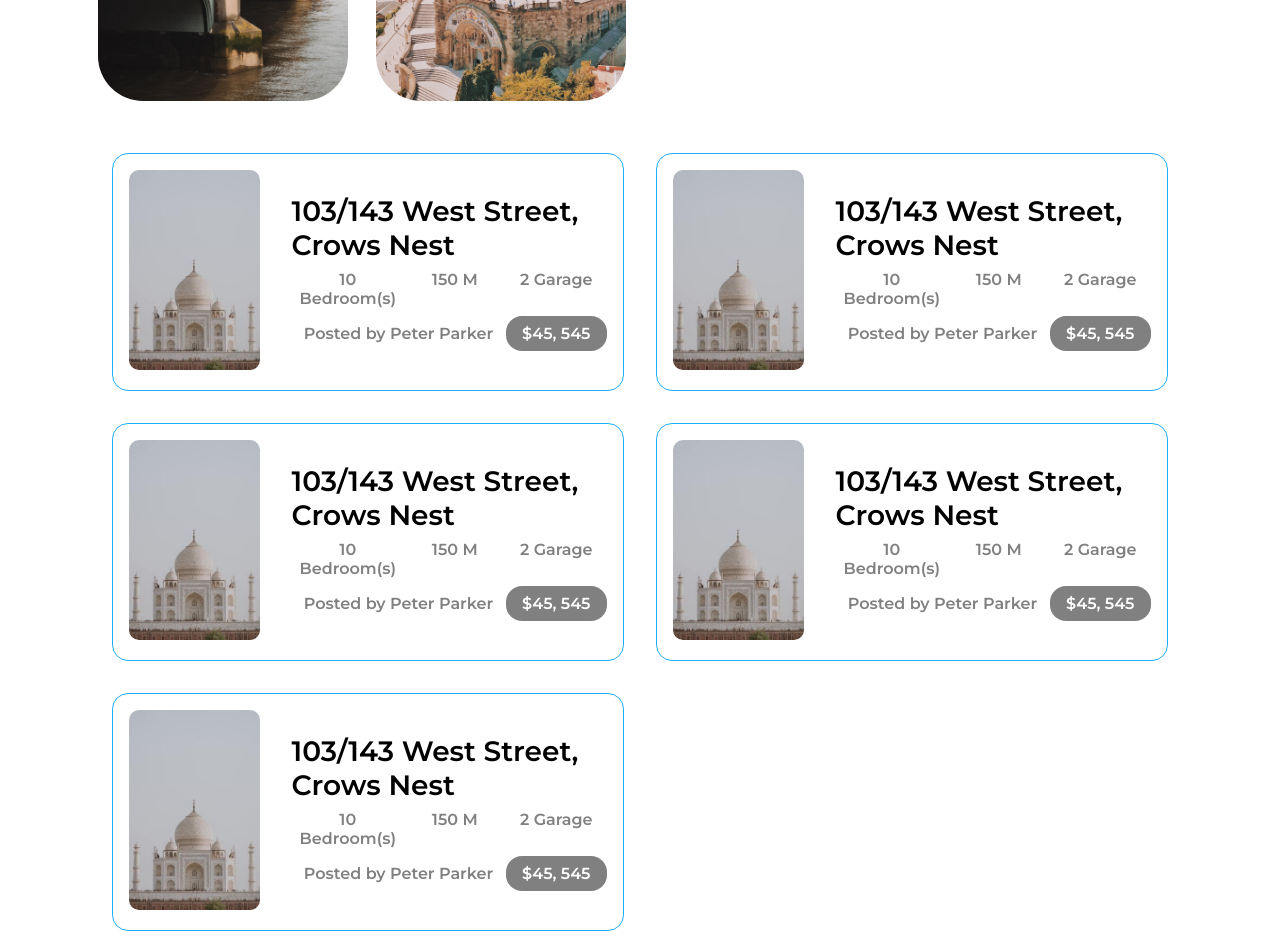
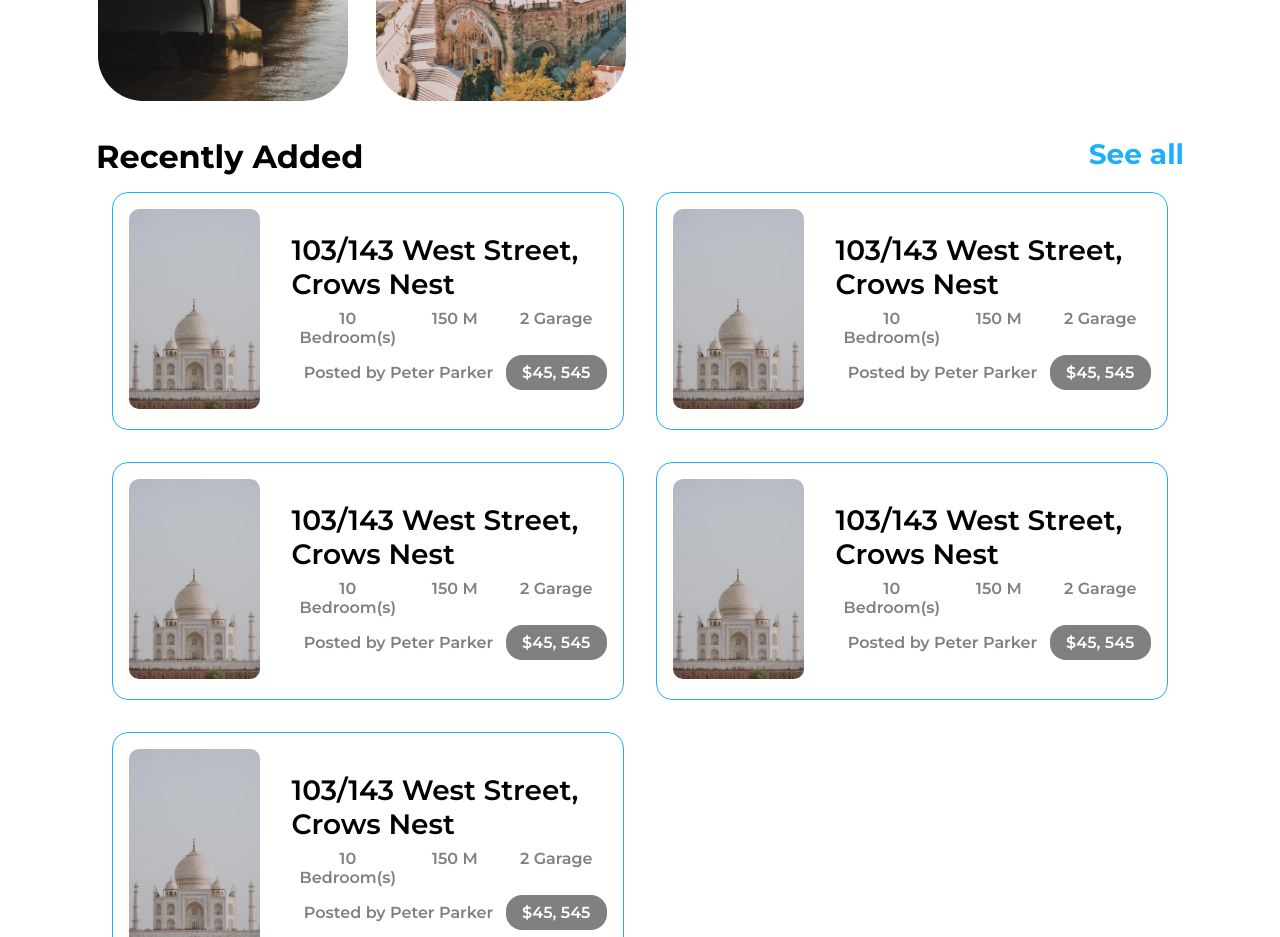
Before and after one commit to Spidey03/onesite-ui, a React (Create React App) app: page / in a window 1280 px wide. Shown: the part 1520-2457 px from the top of the page. Built offline with nearby package versions, Linux system fonts and the light colour scheme; the HTML template or start-up script is replaced by a standard one.

Commit message:
added heading for projects

```diff
--- a/src/containers/projects/Projects.jsx
+++ b/src/containers/projects/Projects.jsx
@@ -17,10 +17,10 @@ const projectInfo = {
 const Projects = () => {
   return (
     <div className='onesite__projects' id="properties">
-      {/* <div className='onesite__projects-header'>
+      <div className='onesite__projects-header'>
         <h1>Recently Added</h1>
         <p>See all</p>
-      </div> */}
+      </div>
       <div className='onesite__projects-container'>
         <ProjectCard projectInfo={projectInfo}/>
         <ProjectCard projectInfo={projectInfo}/>
```
